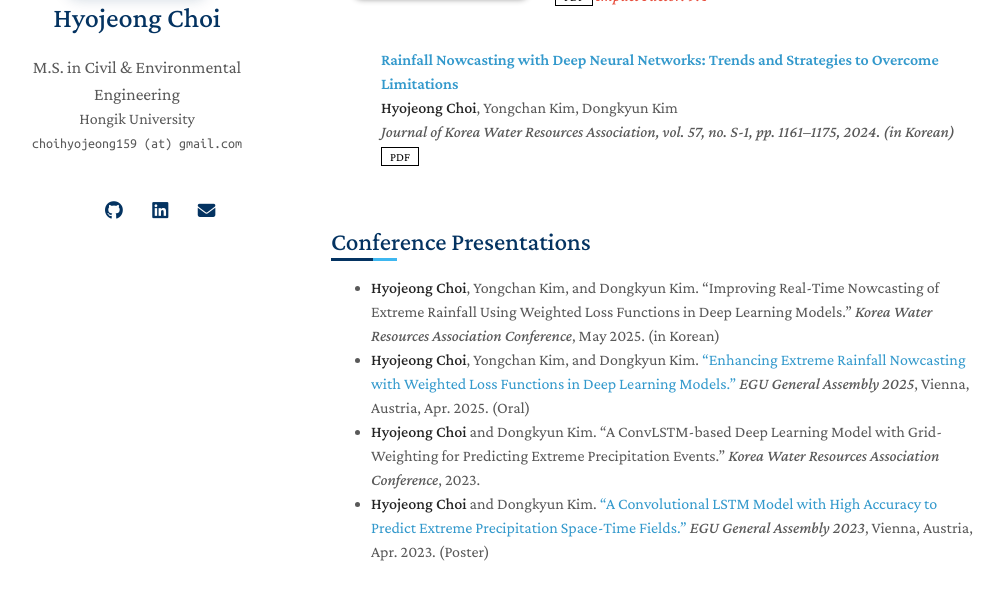
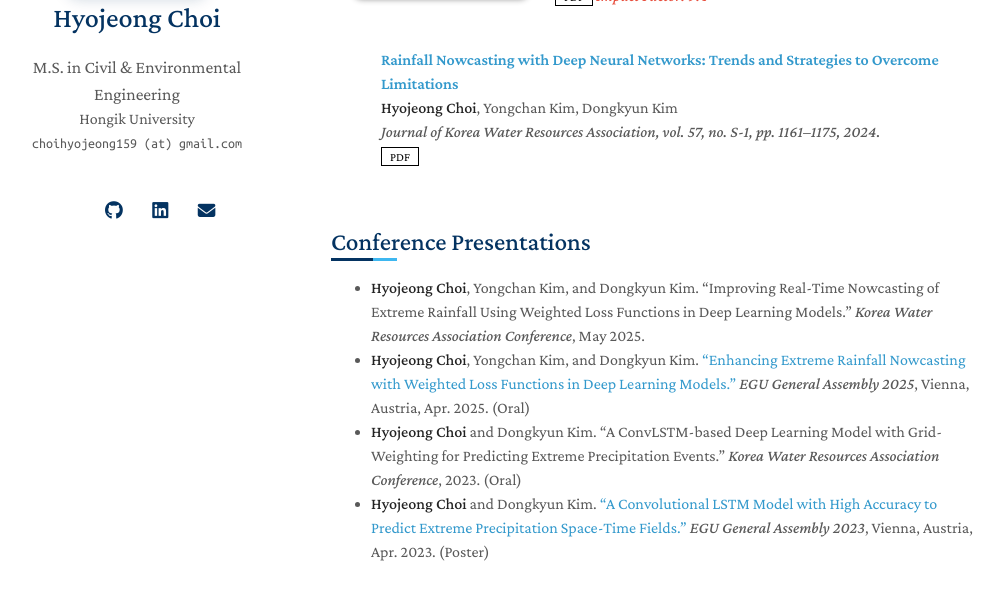
Before and after one commit to HyojeongChoi159/hyojeongchoi159.github.io, a Jekyll site: the page built from index.md, in a window 1280 px wide and 900 px high, scrolled down 601 px, cut to the strip 242-842 px from the top of the window. Shown: the whole strip, without its empty margins (139-1142 px from the left). Built offline with Jekyll 4.4.1, drawn with Linux system fonts in a browser that asks for light colours; a style sheet for code colours, icons or effects is not loaded; our own code applies the rules of GitHub Pages for plain Markdown files.

Commit message:
Remove (in Korean) tags; mark KWRA 2023 as oral

```diff
--- a/_data/publications.yml
+++ b/_data/publications.yml
@@ -10,5 +10,5 @@ main:
 
   - title: "Rainfall Nowcasting with Deep Neural Networks: Trends and Strategies to Overcome Limitations"
     authors: <strong>Hyojeong Choi</strong>, Yongchan Kim, Dongkyun Kim
-    conference: Journal of Korea Water Resources Association, vol. 57, no. S-1, pp. 1161–1175, 2024. (in Korean)
+    conference: Journal of Korea Water Resources Association, vol. 57, no. S-1, pp. 1161–1175, 2024.
     pdf: https://doi.org/10.3741/JKWRA.2024.57.S-1.1161
--- a/index.md
+++ b/index.md
@@ -22,7 +22,7 @@ I am a researcher in hydrology and hydrometeorology. I received my M.S. in Civil
 
 ## Conference Presentations
 
-- **Hyojeong Choi**, Yongchan Kim, and Dongkyun Kim. "Improving Real-Time Nowcasting of Extreme Rainfall Using Weighted Loss Functions in Deep Learning Models." *Korea Water Resources Association Conference*, May 2025. (in Korean)
+- **Hyojeong Choi**, Yongchan Kim, and Dongkyun Kim. "Improving Real-Time Nowcasting of Extreme Rainfall Using Weighted Loss Functions in Deep Learning Models." *Korea Water Resources Association Conference*, May 2025.
 - **Hyojeong Choi**, Yongchan Kim, and Dongkyun Kim. ["Enhancing Extreme Rainfall Nowcasting with Weighted Loss Functions in Deep Learning Models."](https://meetingorganizer.copernicus.org/EGU25/EGU25-19416.html) *EGU General Assembly 2025*, Vienna, Austria, Apr. 2025. (Oral)
-- **Hyojeong Choi** and Dongkyun Kim. "A ConvLSTM-based Deep Learning Model with Grid-Weighting for Predicting Extreme Precipitation Events." *Korea Water Resources Association Conference*, 2023.
+- **Hyojeong Choi** and Dongkyun Kim. "A ConvLSTM-based Deep Learning Model with Grid-Weighting for Predicting Extreme Precipitation Events." *Korea Water Resources Association Conference*, 2023. (Oral)
 - **Hyojeong Choi** and Dongkyun Kim. ["A Convolutional LSTM Model with High Accuracy to Predict Extreme Precipitation Space-Time Fields."](https://meetingorganizer.copernicus.org/EGU23/EGU23-10317.html) *EGU General Assembly 2023*, Vienna, Austria, Apr. 2023. (Poster)
```
